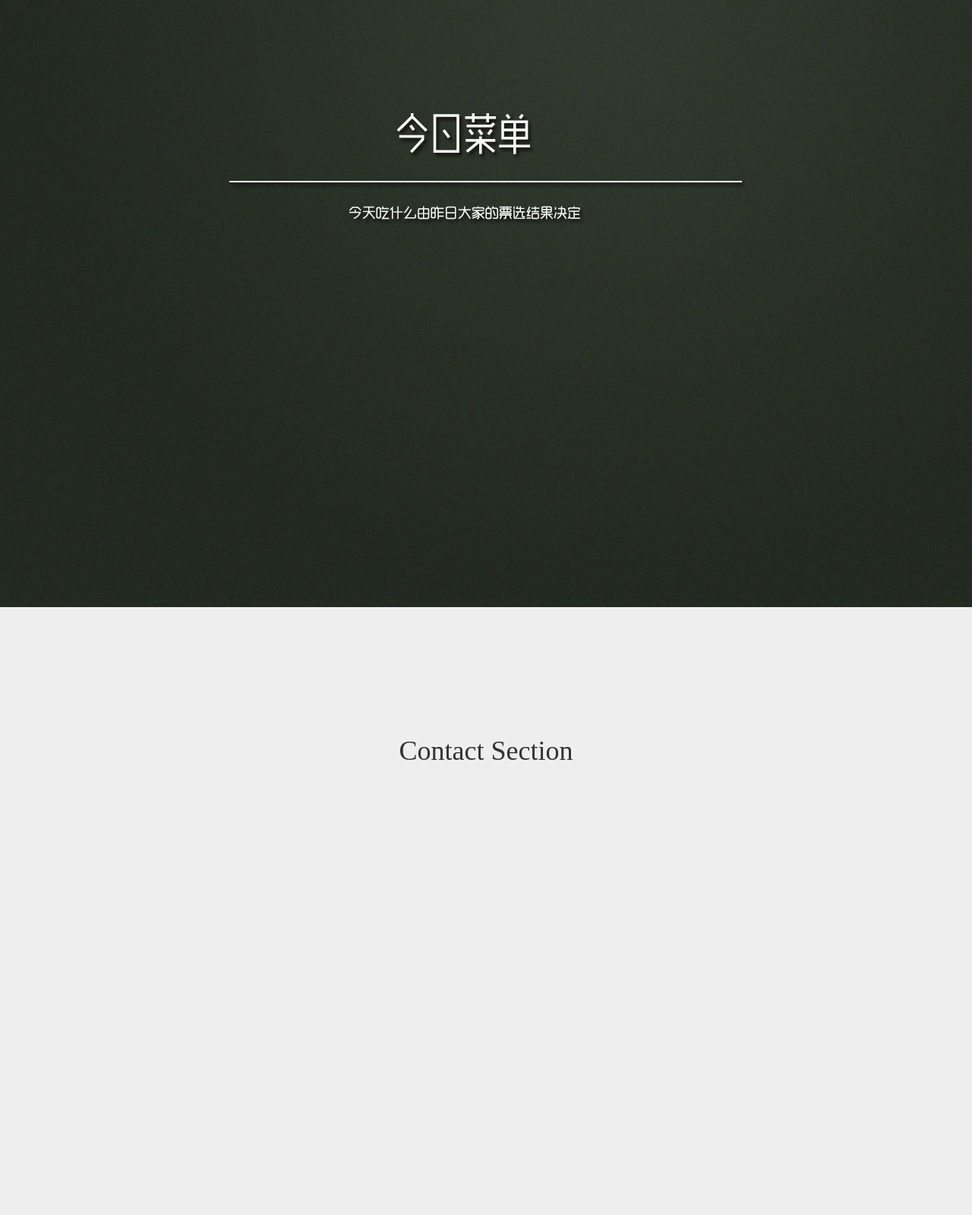
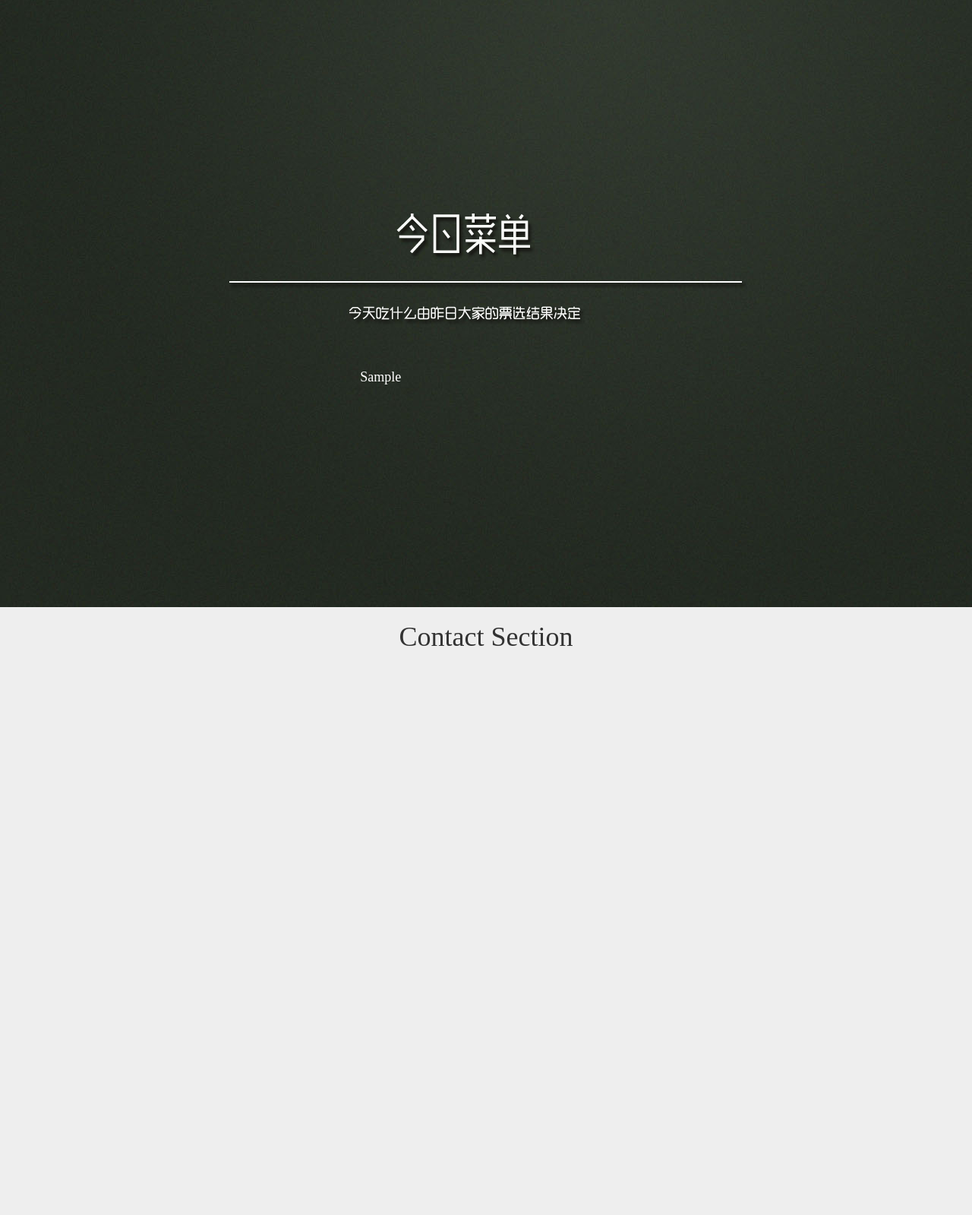
Before and after one commit to bo2luo0/eatwhat, a Django app: template templates/eatwhat/index.html in a window 1280 px wide. Shown: the part 1601-3200 px from the top of the page at 76% size. Run offline with Django 3.2, Linux system fonts and the light colour scheme; the template is opened without the code that fills it: most values are stand-ins (such as "Sample title", 1, 10 or a date in 2020); some libraries are stand-ins or nearby versions.

Commit message:
今日菜单后台功能

```diff
--- a/templates/eatwhat/index.html
+++ b/templates/eatwhat/index.html
@@ -97,6 +97,10 @@
             text-decoration: none;
         }
 
+        .text-white {
+            color: white;
+        }
+
         #intro {
             background: url(/static/eatwhat/img/点菜背景压缩.jpg) no-repeat;
             background-size: cover;
@@ -149,7 +153,7 @@
             width: 700px;
         }
 
-        .intro-section, .about-section {
+        .intro-section, .about-section, .services-section, .contact-section {
             padding-top: 0px;
             min-width: 800px;
             min-height: 640px;
@@ -219,6 +223,10 @@
             padding-right: 25px;
         }
 
+        #menu-content {
+            margin-top: 50px;
+        }
+
 
 
 
@@ -230,13 +238,12 @@
 
     <script type="text/javascript">
 
-
         window.onload = function() {
             var cliHeight = window.document.body.clientHeight;
             if (cliHeight < 640) cliHeight = 640;
 
             var navHeight = $('#dj-nav').outerHeight();
-            var divs = new Array('#intro_container', '#choose_container');
+            var divs = new Array('#intro_container', '#choose_container', '#result_container');
 
             for (var cnt = 0; cnt < divs.length; cnt += 1) {
                 $(divs[cnt]).css('padding-top', (cliHeight - $(divs[cnt]).outerHeight(true)) / 2 );
@@ -248,7 +255,7 @@
             if (cliHeight < 640) cliHeight = 640;
 
             var navHeight = $('#dj-nav').outerHeight();
-            var divs = new Array('#intro_container', '#choose_container');
+            var divs = new Array('#intro_container', '#choose_container', '#result_container');
 
             for (var cnt = 0; cnt < divs.length; cnt += 1) {
                 $(divs[cnt]).css('padding-top', (cliHeight - $(divs[cnt]).outerHeight(true)) / 2 );
@@ -466,10 +473,15 @@
 
     <!-- Services Section -->
     <section id="result" class="services-section">
-        <div class="container">
+        <div id="result_container" class="container">
             <div class="row">
                 <div class="col-lg-12">
                     <img src="/static/eatwhat/img/今日菜单头部.png">
+                </div>
+                <div id="menu-content" class="container-fluid col-lg-6 col-lg-offset-3 col-md-6 col-md-offset-3 col-sm-6 col-sm-offset-3 col-xs-6 col-xs-offset-3">
+                    {% for course in menu %}
+                        <h4 class="text-center text-white col-lg-6 col-md-6 col-sm-6 col-xs-6">{{course.0}}</h4>
+                    {% endfor %}
                 </div>
             </div>
         </div>
```
Also changed, not shown: views.py (+11 -0 lines).
